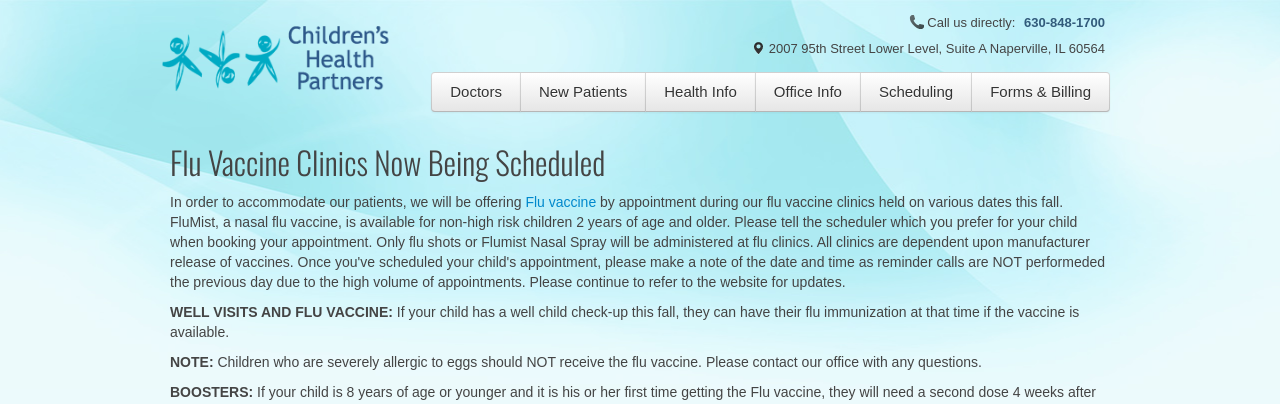
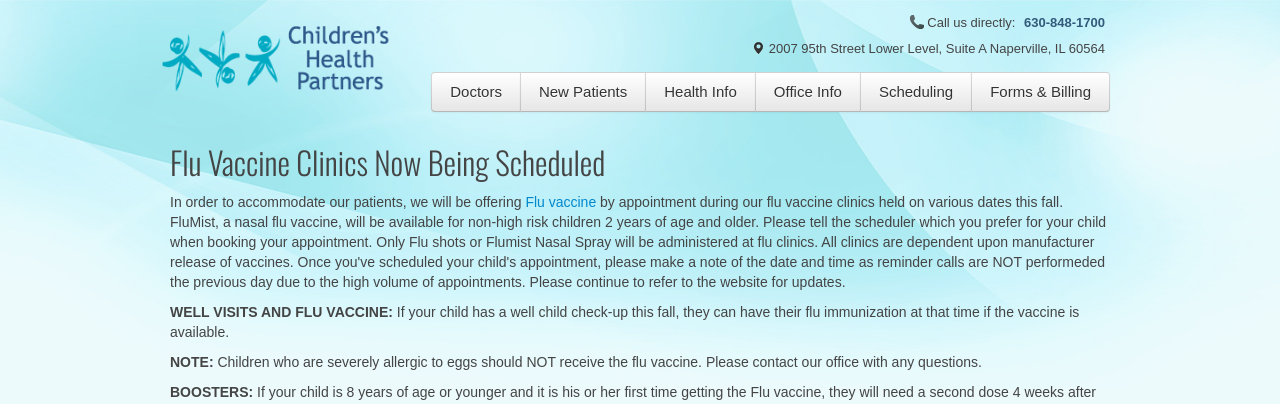
Before and after one commit to chpweb/web, a Jekyll site: the page built from flu-vaccine-dates.html, in a window 1280 px wide. Shown: the top 404 px of the page. Built offline with Jekyll 4.4.1, drawn with Linux system fonts in a browser that asks for light colours; some web fonts are replaced; comment, search, counter and statistics services are not loaded.

Commit message:
Update flu-vaccine-dates.html

```diff
--- a/flu-vaccine-dates.html
+++ b/flu-vaccine-dates.html
@@ -9,7 +9,7 @@
 	<section>
 		<h2>Flu Vaccine Clinics Now Being Scheduled</h2>
 		<p>
-		In order to accommodate our patients, we will be offering <a href="/health_info/influenza-vaccination.html">Flu vaccine</a> by appointment during our flu vaccine clinics held on various dates this fall.  FluMist, a nasal flu vaccine, is available for non-high risk children 2 years of age and older.  Please tell the scheduler which you prefer for your child when booking your appointment.  Only flu shots or Flumist Nasal Spray will be administered at flu clinics.  All clinics are dependent upon manufacturer release of vaccines.  Once you've scheduled your child's appointment, please make a note of the date and time as reminder calls are NOT performeded the previous day due to the high volume of appointments.  Please continue to refer to the website for updates.
+		In order to accommodate our patients, we will be offering <a href="/health_info/influenza-vaccination.html">Flu vaccine</a> by appointment during our flu vaccine clinics held on various dates this fall.  FluMist, a nasal flu vaccine, will be available for non-high risk children 2 years of age and older.  Please tell the scheduler which you prefer for your child when booking your appointment.  Only Flu shots or Flumist Nasal Spray will be administered at flu clinics.  All clinics are dependent upon manufacturer release of vaccines.  Once you've scheduled your child's appointment, please make a note of the date and time as reminder calls are NOT performeded the previous day due to the high volume of appointments.  Please continue to refer to the website for updates.
 		</p>
 
 		<p><strong> WELL VISITS AND FLU VACCINE:</strong> If your child has a well child check-up this fall, they can have their flu immunization at that time if the vaccine is available.</p>
```
